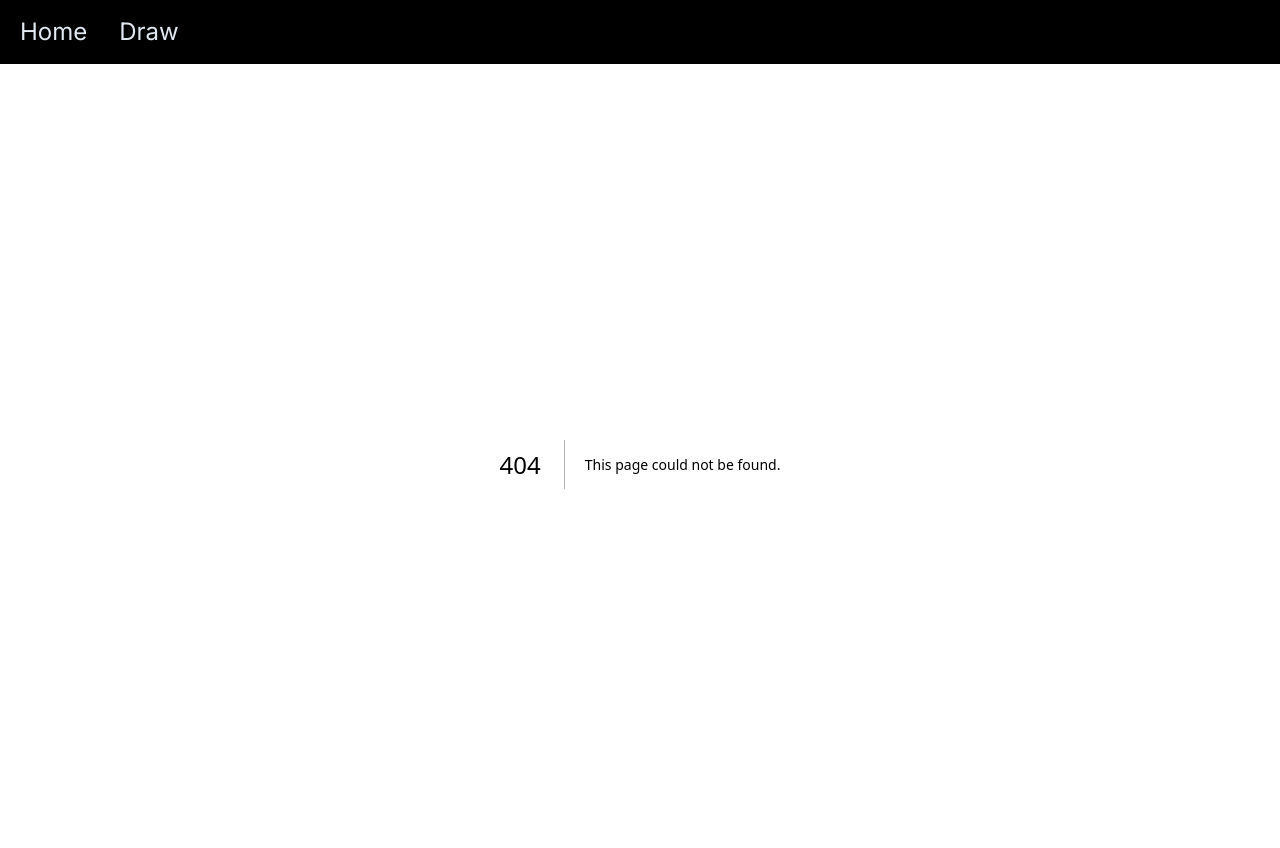
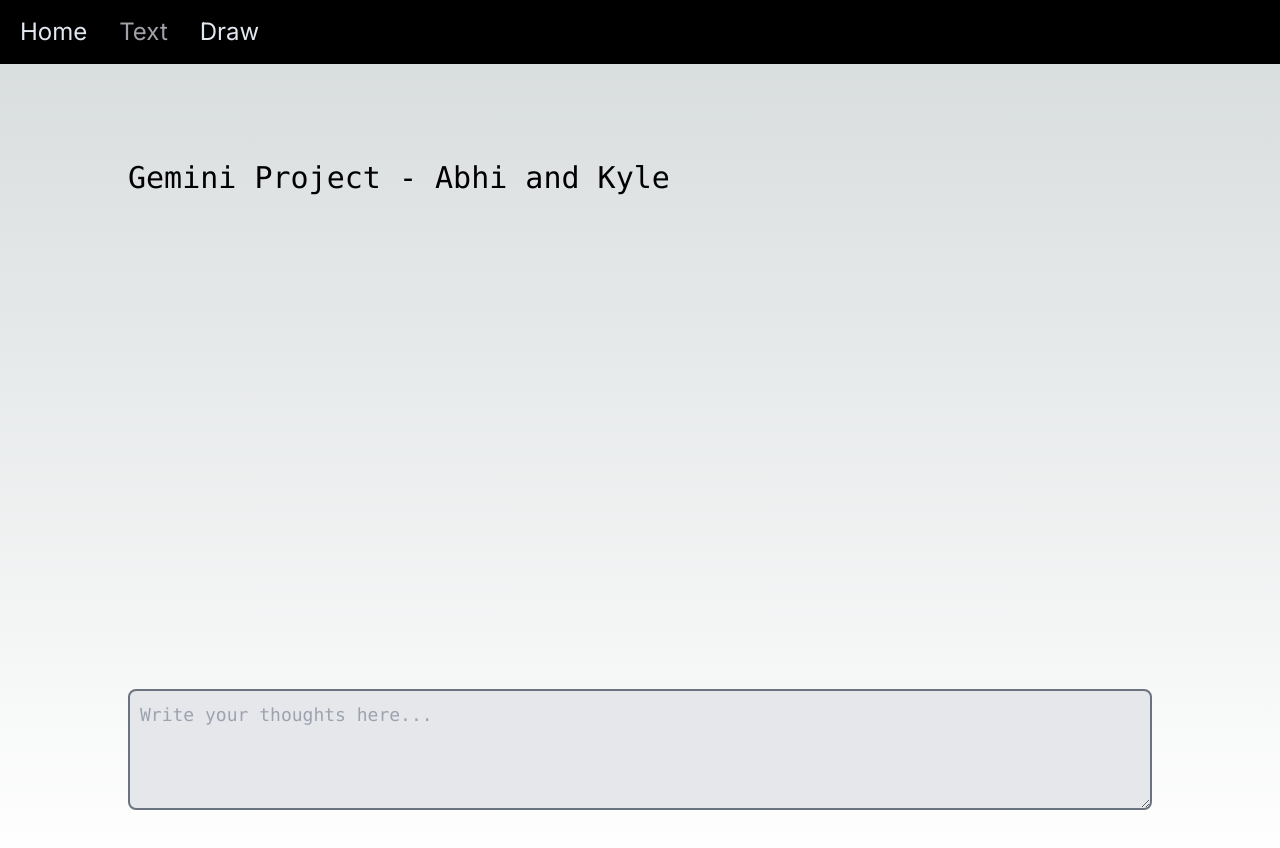
Before and after one commit to abhinavuppala/GeminiProject, a Next.js app in the folder frontend/: page /text in a window 1280 px wide. Before the commit this address had no page. Shown: the top 848 px of the page. Built offline with nearby package versions, Linux system fonts and the light colour scheme.

Commit message:
Reorganized frontend to allow landing page for later edits

```diff
--- a/frontend/src/app/components/NavBar.tsx
+++ b/frontend/src/app/components/NavBar.tsx
@@ -6,8 +6,11 @@
 
 const NavBar = () => {
     const currentPath=usePathname();
+    // to add more items to the Navbar simply add a dictionary entry, the Label is how it appears and the href is the local link
+    // the href must match the folder name that the page.tsx exists in
     const links=[
         {label: 'Home', href:"/"},
+        {label:'Text',href:"/text"},
         {label: 'Draw', href:"/draw"},
     ]
 
--- a/frontend/src/app/page.tsx
+++ b/frontend/src/app/page.tsx
@@ -7,60 +7,11 @@
 
 
 export default function Home() {
-  const router = useRouter()
-
-  // React hooks for temp input prompt
-  let [response, setResponse] = useState("");
-  let [input, setInput] = useState("");
-
-
-  let loading = false;
-
-  // processing and calling our backend api
-  async function handleSubmission(event: KeyboardEvent){
-    if (event.keyCode === 13 && loading==false) {
-        loading=true;
-        event.preventDefault();
-        let filteredInp =input.split(' ').join('_');
-        console.log("http://127.0.0.1:5000/submit/"+filteredInp);
-
-        // make backend call, get JSON & display prompt result
-        fetch("http://127.0.0.1:5000/submit/"+filteredInp).then(res=>res.json()).then(data=>{
-          console.log(data);
-          setResponse(data["generated"])
-        })
-        setInput("");
-        loading = false;
-
-    }
-  }
   return (
     <main className="flex h-screen flex-col items-center justify-between p-24">
       <div className="h-full z-10 w-full max-w-5xl items-center justify-between font-mono text-sm lg:flex-col space-y-16">
-        <div className = "text-3xl">
-          Gemini Project - Abhi and Kyle
-        </div>
-        {/* This code chunk is for the ai response to be displayed and flexes on overflow*/ }
-        <div className="flex-col-reverse text-2xl h-3/5 overflow-y-scroll">
-          <ReactMarkdown>
-            {response}
-          </ReactMarkdown>
-        </div>
-
-        {/* This code chunk is for the user input*/ }
-        <div className="rounded-xl h-1/5 pt">
-          <textarea id="message" className=" h-full block p-2.5 w-full text-lg text-stone-700 rounded-lg bg-gray-200 border-2 border-xl border-gray-500 focus:border-stone-700 focus:text-stone-700 placeholder:focus:text-stone-700" placeholder="Write your thoughts here..."
-            // ignore this error message below. It is due to typescript incompatability, but wont cause any bugs
-            // @ts-expect-error
-            onKeyDown={(e)=>handleSubmission(e)}
-            value={input}
-            onChange={(e)=>{
-             setInput(e.target.value);
-            }}>
-          </textarea>
-        </div>
-
+          Landing page to be designed by kyle
       </div>
     </main>
-  );
+  )
 }
--- /dev/null
+++ b/frontend/src/app/text/page.tsx
@@ -0,0 +1,66 @@
+'use client'
+import Image from "next/image";
+import React, { useState } from 'react'
+import { useRouter } from 'next/navigation'
+import ReactMarkdown from 'react-markdown';
+
+
+
+export default function Home() {
+  const router = useRouter()
+
+  // React hooks for temp input prompt
+  let [response, setResponse] = useState("");
+  let [input, setInput] = useState("");
+
+
+  let loading = false;
+
+  // processing and calling our backend api
+  async function handleSubmission(event: KeyboardEvent){
+    if (event.keyCode === 13 && loading==false) {
+        loading=true;
+        event.preventDefault();
+        let filteredInp =input.split(' ').join('_');
+        console.log("http://127.0.0.1:5000/submit/"+filteredInp);
+
+        // make backend call, get JSON & display prompt result
+        fetch("http://127.0.0.1:5000/submit/"+filteredInp).then(res=>res.json()).then(data=>{
+          console.log(data);
+          setResponse(data["generated"])
+        })
+        setInput("");
+        loading = false;
+
+    }
+  }
+  return (
+    <main className="flex h-screen flex-col items-center justify-between p-24">
+      <div className="h-full z-10 w-full max-w-5xl items-center justify-between font-mono text-sm lg:flex-col space-y-16">
+        <div className = "text-3xl">
+          Gemini Project - Abhi and Kyle
+        </div>
+        {/* This code chunk is for the ai response to be displayed and flexes on overflow*/ }
+        <div className="flex-col-reverse text-2xl h-3/5 overflow-y-scroll">
+          <ReactMarkdown>
+            {response}
+          </ReactMarkdown>
+        </div>
+
+        {/* This code chunk is for the user input*/ }
+        <div className="rounded-xl h-1/5 pt">
+          <textarea id="message" className=" h-full block p-2.5 w-full text-lg text-stone-700 rounded-lg bg-gray-200 border-2 border-xl border-gray-500 focus:border-stone-700 focus:text-stone-700 placeholder:focus:text-stone-700" placeholder="Write your thoughts here..."
+            // ignore this error message below. It is due to typescript incompatability, but wont cause any bugs
+            // @ts-expect-error
+            onKeyDown={(e)=>handleSubmission(e)}
+            value={input}
+            onChange={(e)=>{
+             setInput(e.target.value);
+            }}>
+          </textarea>
+        </div>
+
+      </div>
+    </main>
+  );
+}
```
